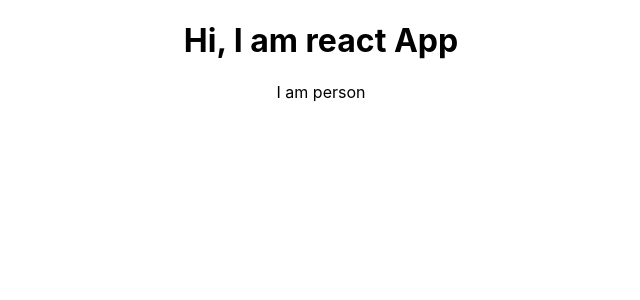
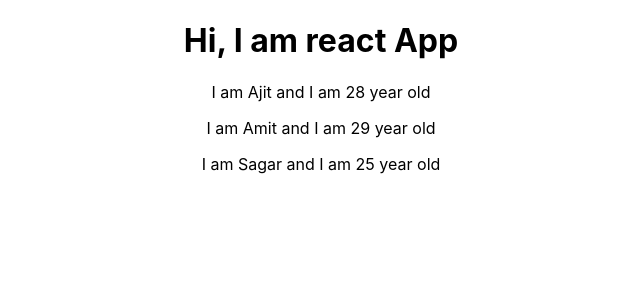
Before and after one commit to ajitkhandave/react-guide, a React (Create React App) app: page / in a window 1280 px wide. Shown: the top 300 px of the page, without its empty margins (319-959 px from the left). Built offline with nearby package versions, Linux system fonts and the light colour scheme.

Commit message:
adding basic props

```diff
--- a/src/App.js
+++ b/src/App.js
@@ -3,11 +3,20 @@ import './App.css';
 import Person from './Person/Person'
 
 class App extends Component {
+  state = {
+    persons : [
+      { name: "Ajit", age: "28" },
+      { name: "Amit", age: "29" },
+      { name: "Sagar", age: "25" }
+    ]
+  }
   render() {
     return (
       <div className="App">
         <h1>Hi, I am react App</h1>
-        <Person />
+        <Person name={this.state.persons[0].name} age={this.state.persons[0].age} />
+        <Person name={this.state.persons[1].name} age={this.state.persons[1].age} />
+        <Person name={this.state.persons[2].name} age={this.state.persons[2].age} />
       </div>
     );
     // return React.createElement('div', {className: 'App'}, React.createElement('h1', null, 'Is react works'))
--- a/src/Person/Person.js
+++ b/src/Person/Person.js
@@ -1,9 +1,7 @@
 import React from 'react';
 
-const person = () =>{
-    return (
-        <p>I am person</p>
-    )
+const person = (props) =>{
+    return <p>I am {props.name} and I am {props.age} year old</p>
 }
 
 export default person;
```
